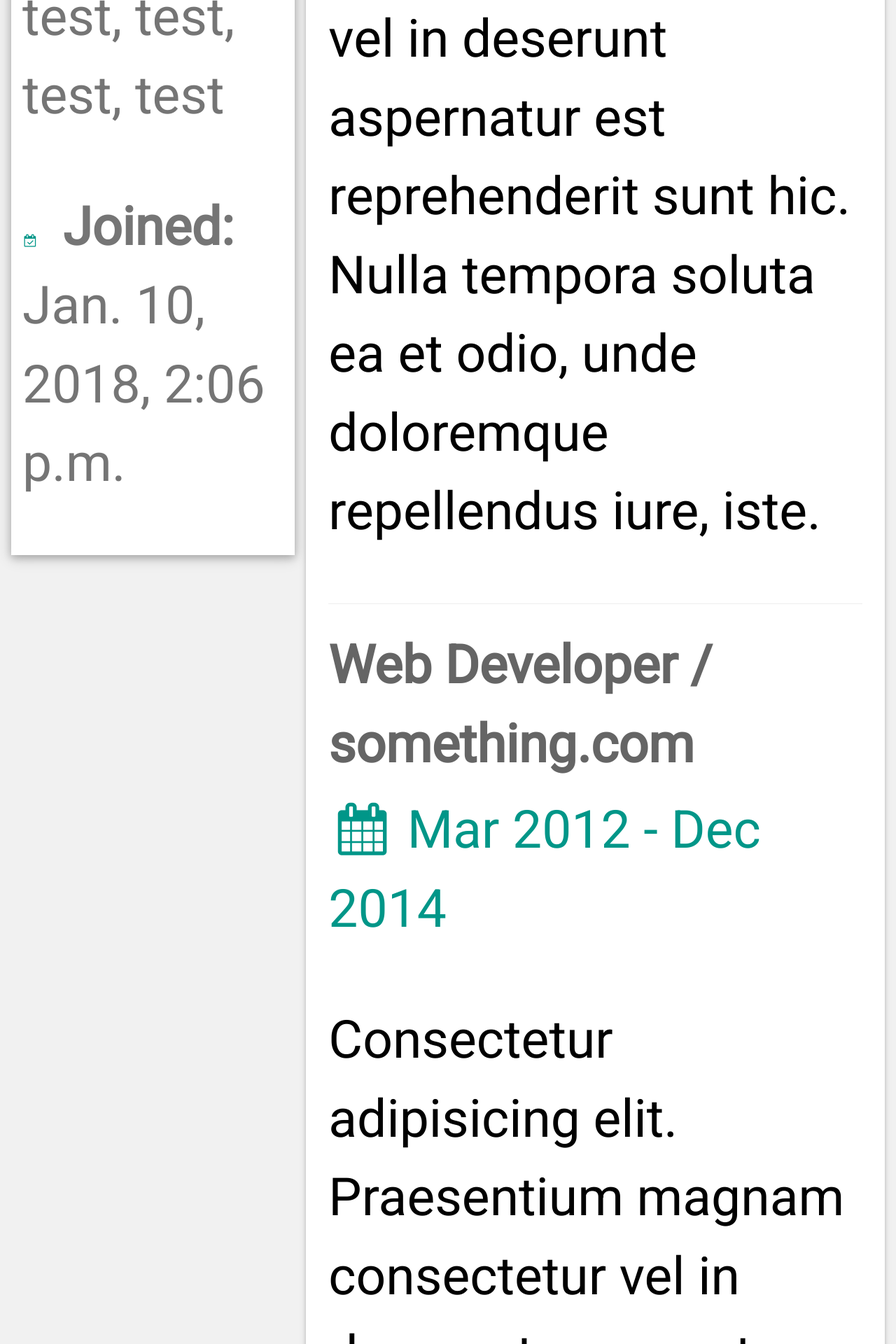
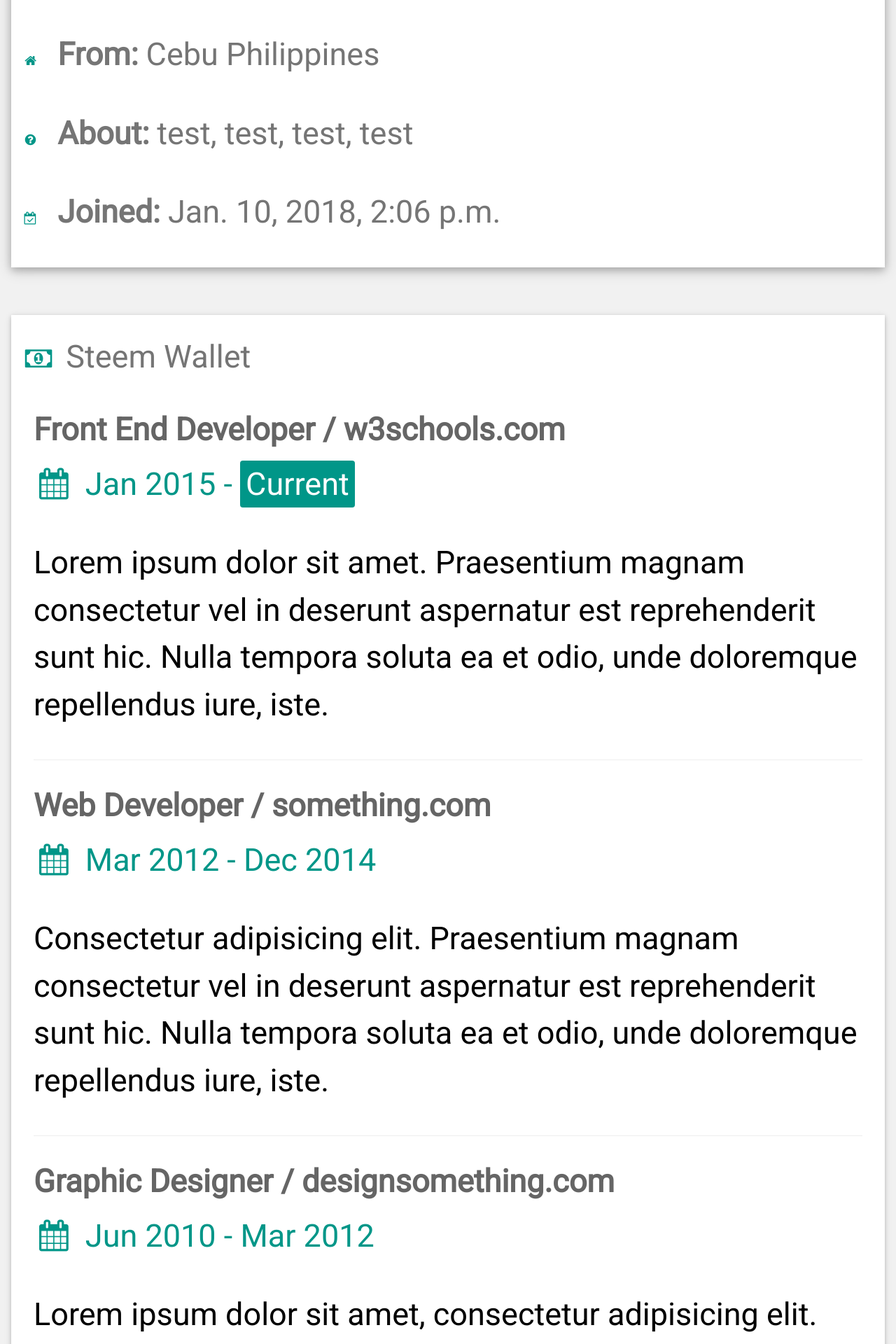
Before and after one commit to burdagay/my-steemit-portal, a Django app: page /app/wallet in a window 1280 px wide. Shown: the part 953-2873 px from the top of the page at 70% size. Run offline with Django 3.2, Linux system fonts and the light colour scheme.

```diff
--- a/app/templates/app/wallet.html
+++ b/app/templates/app/wallet.html
@@ -8,8 +8,10 @@
     <link rel="stylesheet" href="https://cdnjs.cloudflare.com/ajax/libs/font-awesome/4.7.0/css/font-awesome.min.css">
 </head>
 <style>
-    html,body,h1,h2,h3,h4,h5,h6 {font-family: "Roboto", sans-serif; font-size:75px;}
-    </style>
+    html,body,h1,h2,h3,h4,h5,h6,i {font-family: "Roboto", sans-serif;font-size:45px}
+    .w3-third{width:100%!important;}
+    .w3-twothird{width:100%!important;}
+</style>
 <body class="w3-light-grey">
     <div class="w3-content w3-margin-top" style="max-width:1400px;">
       <div class="w3-row-padding">
@@ -28,13 +30,20 @@
               <p><i class="fa fa-question-circle fa-fw w3-margin-right w3-large w3-text-teal"></i>
                 <b>About:</b> {{ about }}
               </p>
-              <p><i class="fa 	fa fa-calendar-check-o fa-fw w3-margin-right w3-large w3-text-teal"></i>
+              <p><i class="fa fa fa-calendar-check-o fa-fw w3-margin-right w3-large w3-text-teal"></i>
                 <b>Joined:</b> {{ date_joined }}
               </p>
             </div>
           </div><br>
+
+        <!-- End Left Column -->
         </div>
+
+      </div>
+      <div class="w3-row-padding">
+        <!-- Right Column -->
         <div class="w3-twothird">
+
           <div class="w3-container w3-card w3-white w3-margin-bottom">
             <h2 class="w3-text-grey w3-padding-16"><i class="fa fa-money fa-fw w3-margin-right w3-xxlarge w3-text-teal"></i>Steem Wallet</h2>
             <div class="w3-container">
```
